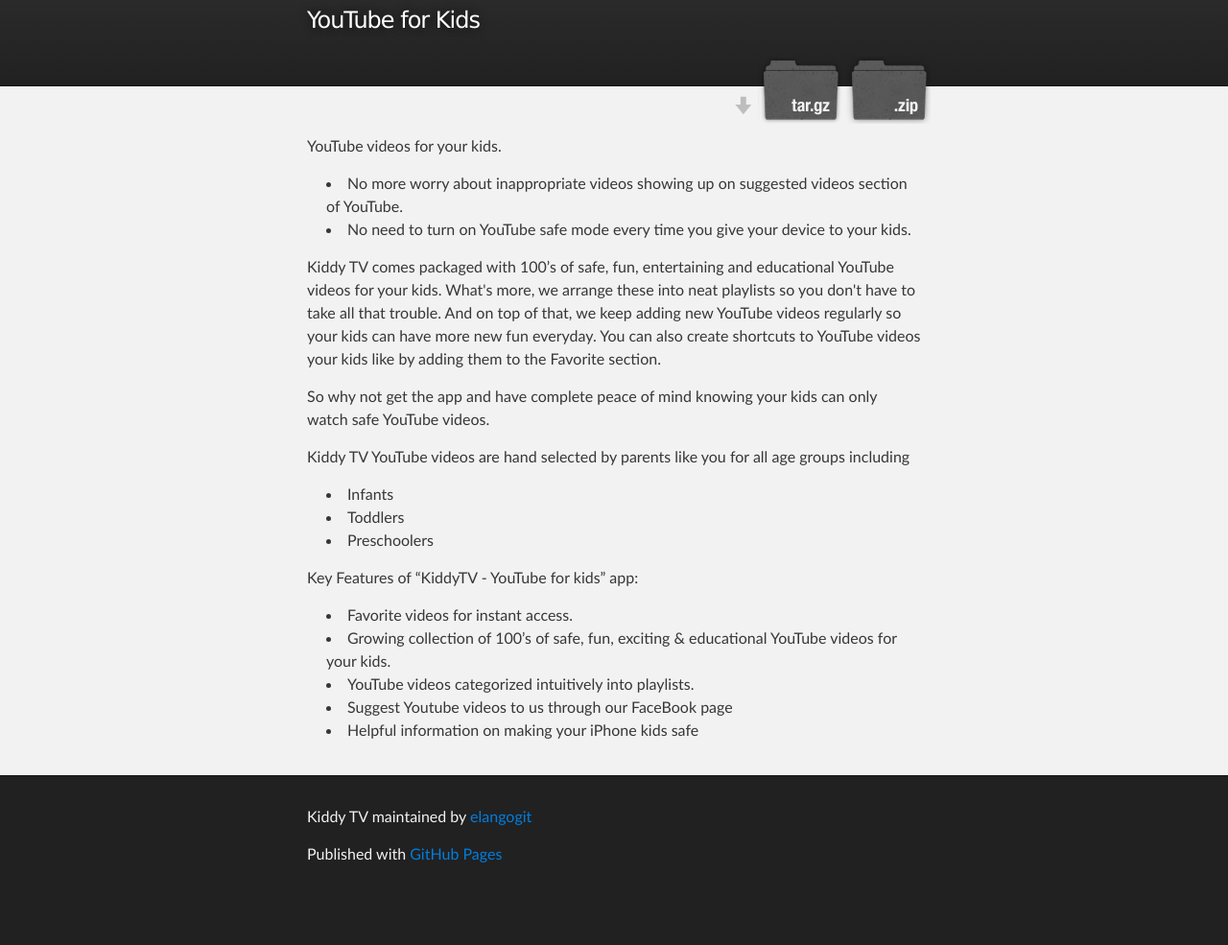
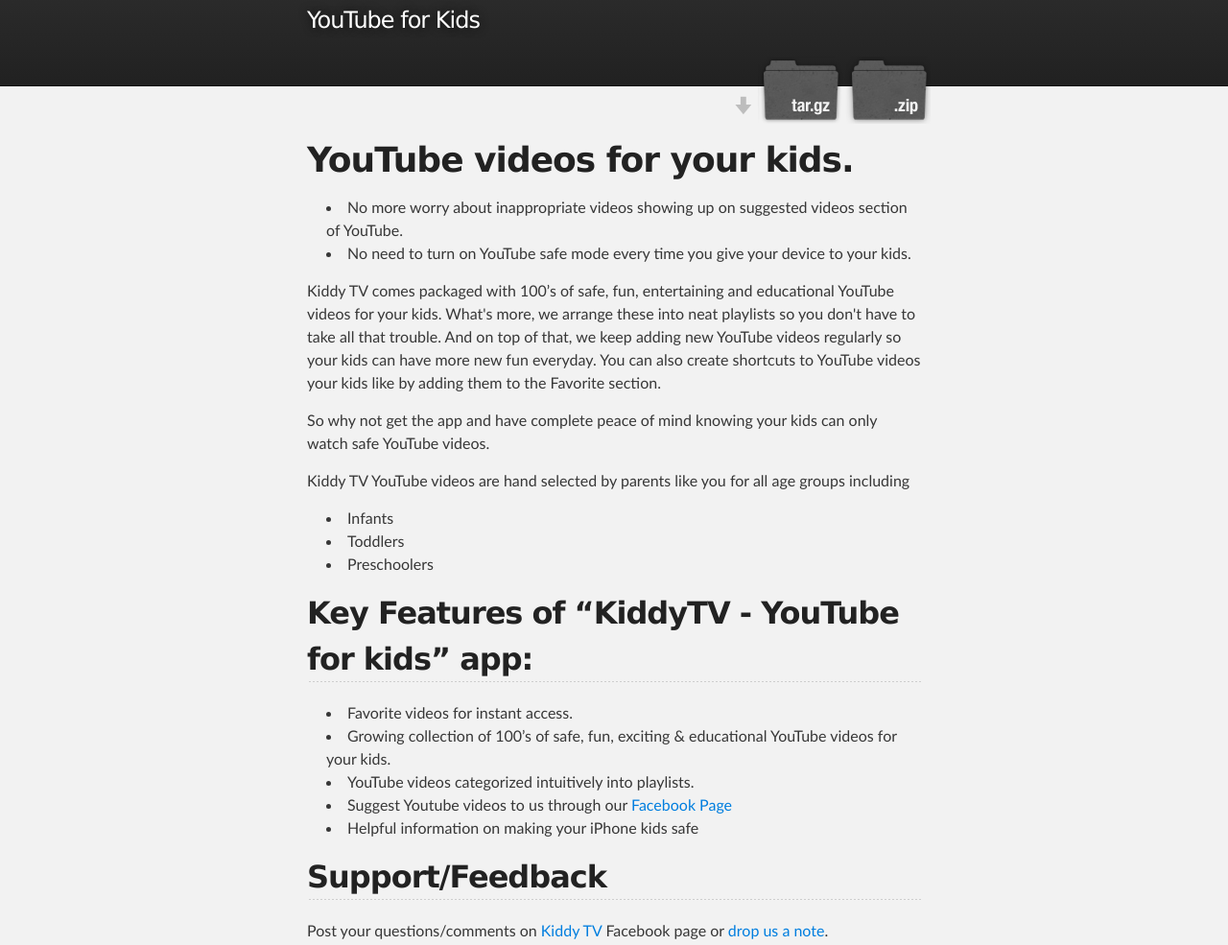
Before and after one commit to elangogit/kiddytv, a plain HTML site: page index.html in a window 1280 px wide. Shown: the part 120-1105 px from the top of the page at 96% size. Before the commit the page ends 1057 px from the top, so only its background shows below. Drawn offline with Linux system fonts and the light colour scheme.

```diff
--- a/index.html
+++ b/index.html
@@ -31,7 +31,7 @@
     <!-- MAIN CONTENT -->
     <div id="main_content_wrap" class="outer">
       <section id="main_content" class="inner">
-        <p>YouTube videos for your kids.</p>
+        <h1>YouTube videos for your kids.</h1>
 
 <ul>
 <li>No more worry about inappropriate videos showing up on suggested videos section of YouTube. </li>
@@ -46,15 +46,18 @@
 <li>Infants</li>
 <li>Toddlers</li>
 <li>Preschoolers</li>
-</ul><p>Key Features of “KiddyTV - YouTube for kids” app:</p>
+</ul><h2>Key Features of “KiddyTV - YouTube for kids” app:</h2>
 
 <ul>
 <li>Favorite videos for instant access.</li>
 <li>Growing collection of 100’s of safe, fun, exciting &amp; educational YouTube videos for your kids.</li>
 <li>YouTube videos categorized intuitively into playlists.</li>
-<li>Suggest Youtube videos to us through our FaceBook page</li>
+<li>Suggest Youtube videos to us through our <a href="http://www.facebook.com/pages/Kiddy-TV/479309592129057">Facebook Page</a>
+</li>
 <li>Helpful information on making your iPhone kids safe</li>
-</ul>
+</ul><h2>Support/Feedback</h2>
+
+<p>Post your questions/comments on <a href="http://www.facebook.com/pages/Kiddy-TV/479309592129057">Kiddy TV</a> Facebook page or <a href="mailto:support@janidea.com">drop us a note</a>.</p>
       </section>
     </div>
 
```
Also changed, not shown: params.json (+1 -1 lines).
